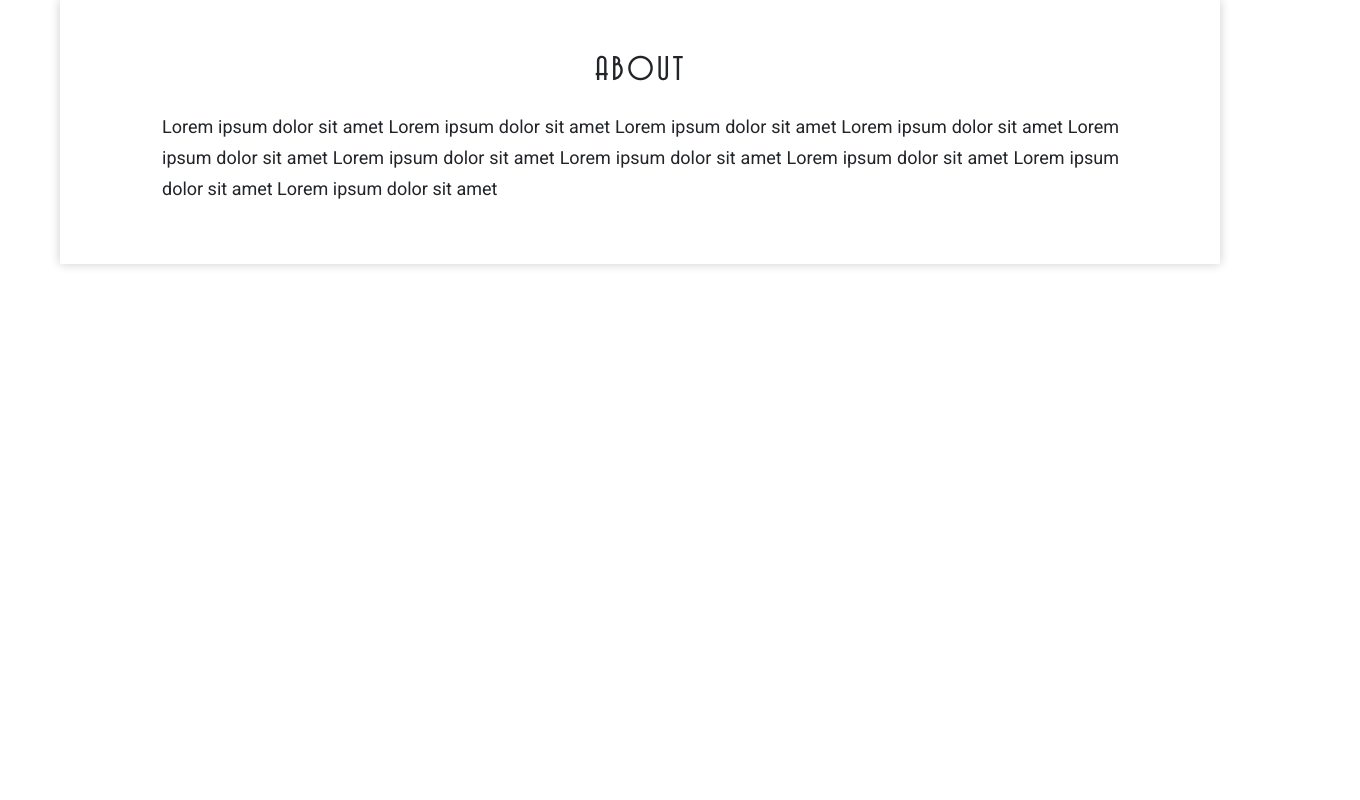
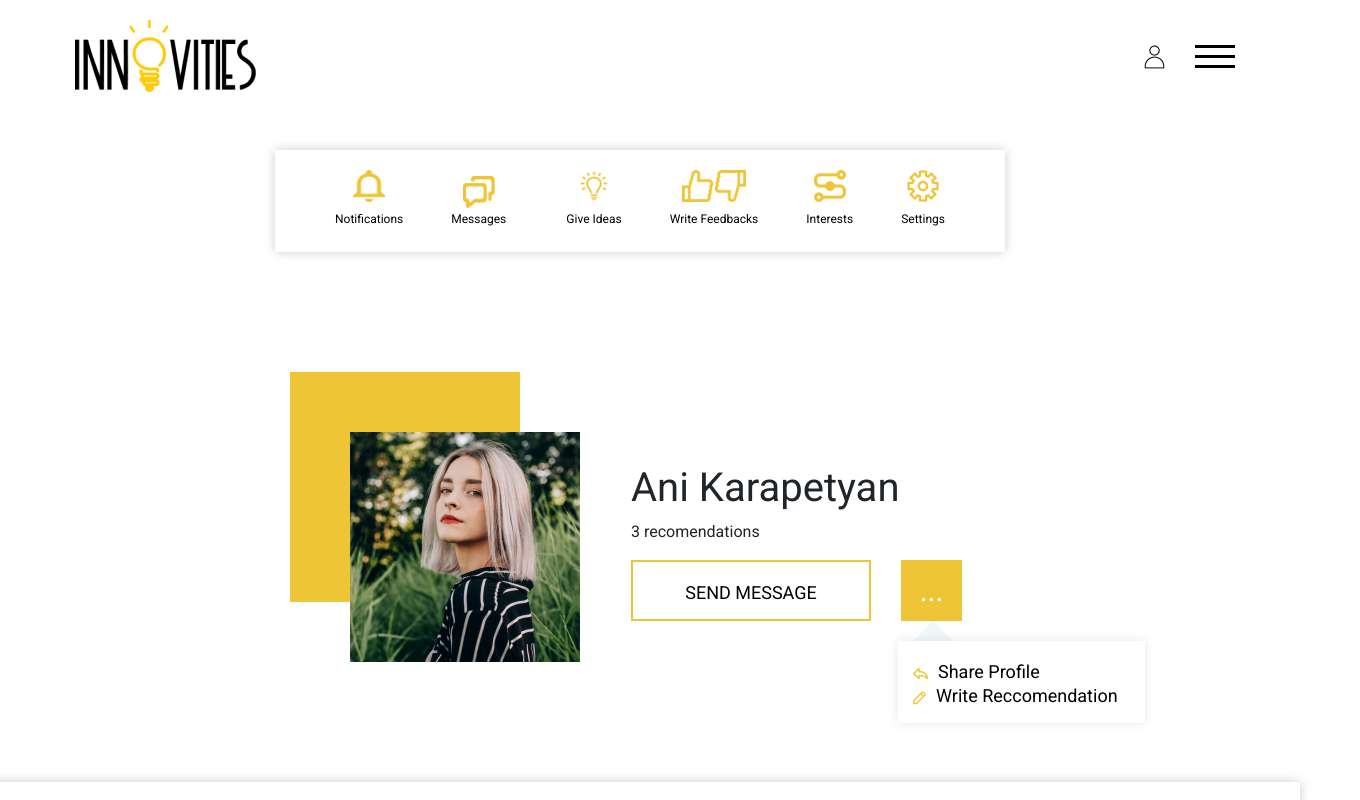
Before and after one commit to grigor-aramyan/generAItor, a React app: page / in a window 1280 px wide. Shown: the top 800 px of the page, 1360 px wide, since content can reach past the window. Built offline with nearby package versions, Linux system fonts and the light colour scheme.

Commit message:
not completed

```diff
--- a/public/css/styles.css
+++ b/public/css/styles.css
@@ -793,7 +793,7 @@
 .main-menu {
   width:779px;
   max-width:100%;
-  margin:150px auto 120px auto;
+  margin:150px auto 0px auto;
   box-shadow: 0px 0px 10px rgba(0, 0, 0, 0.2);
   padding:20px 30px 20px 30px;
 }
@@ -943,7 +943,10 @@
   background: #ffffff;
   padding: 20px 15px 20px 15px;
   margin-left: 267px;
+  box-sizing: border-box;
   box-shadow: 0px 0px 10px rgba(0, 0, 0, 0.1);
+  position: absolute;
+  z-index: 100;
 }
 .sitting-text {
   font-size: 18px;
@@ -1076,10 +1079,13 @@ margin-right: 30px;
 
 }
 .about-prof {
-  width:100%;
+  width:1320px;
   height:264px;
   box-shadow: 0px 0px 10px rgba(0, 0, 0, 0.2);
   padding:60px 101px 60px 102px;
+  margin: 120px auto;
+  position: relative;
+  z-index: 1;
 }
 .about-prof h2 {
   font-family: Avenida Std;
@@ -1098,6 +1104,6 @@ margin-right: 30px;
   font-weight: normal;
   font-size: 18px;
   line-height: 31px;
-  text-align: justify;
+  text-align: center;
 }
 /* End About Profiles  */
--- a/src/components/profiles/orgProfile/OrgProfileActions.js
+++ b/src/components/profiles/orgProfile/OrgProfileActions.js
@@ -16,7 +16,7 @@ export default class OrgProfileActions extends Component {
           <div className="col-10 offset-1 col-lg-8 offset-lg-2 div-wrapper d-flex justify-content-center align-items-center">
             <div className="links-wrapper d-flex">
               <div className="write-feedback-btn-wrapper">
-                <Link to={'/'} className="feedback-link">
+                <Link to="/" className="feedback-link">
                   WRITE FEEDBACK
                 </Link>
               </div>
@@ -24,7 +24,7 @@ export default class OrgProfileActions extends Component {
                 <span>OR</span>
               </div>
               <div className="give-idea-btn-wrapper">
-                <Link to={'/'} className="idea-link">
+                <Link to="/" className="idea-link">
                   GIVE IDEA
                 </Link>
               </div>
--- /dev/null
+++ b/src/components/profiles/userProfile/UserProfile.js
@@ -0,0 +1,51 @@
+import React, { Component } from 'react';
+import Header from '../../Header'
+import UserProfileMain from './UserProfileMain'
+import MainMenu from '../MainMenu'
+import AboutProfiles from '../AboutProfiles'
+import Footer from '../../Footer'
+
+export default class UserProfile extends Component {
+    render(){
+        return(
+            <div>
+                <div className="container-fluid">
+                    <div className="row">
+                        <div className="col-12">
+                            <Header/>
+                        </div>
+                    </div>
+                </div>
+                <div className="container">
+                    <div className="row">
+                        <div className="col-8 offset-2 col-lg-8 offset-lg-2 d-flex justify-content-center align-items-center">
+                            <MainMenu/>
+                        </div>
+                    </div>
+                </div>
+                <div className="container">
+                    <div className="row">
+                        <div className="col-10 offset-1 col-lg-8 offset-lg-2  d-flex justify-content-center align-items-center">
+                            <UserProfileMain name = "Ani" surname = "Karapetyan" recomendations = {3} isLogged = {true}/>
+                        </div>
+                    </div>
+                </div>
+                <div className="container">
+                    <div className="row">
+                        <div className="col-10 offset-1 col-lg-8 offset-lg-2  d-flex justify-content-center align-items-center">
+                            <AboutProfiles/>
+                        </div>
+                    </div>
+                </div>
+                <div className="container-fluid">
+                    <div className="row">
+                        <div className="col-10 offset-1 col-lg-10 offset-lg-1  d-flex justify-content-center align-items-center">
+                            <Footer/>
+                        </div>
+                    </div>
+                </div>
+            </div>
+
+        )
+    }
+}
--- a/src/index.js
+++ b/src/index.js
@@ -13,13 +13,14 @@ import OrgProfileMain from './components/profiles/orgProfile/OrgProfileMain';
 import OrgProfileActions from './components/profiles/orgProfile/OrgProfileActions';
 import MainMenu from './components/profiles/MainMenu';
 import AboutProfiles from './components/profiles/AboutProfiles';
+import UserProfile from './components/profiles/userProfile/UserProfile'
 
 ReactDOM.render(
   <Provider store={store}>
     <Router>
       <Route path="/">
         <Switch>
-          <Route exact path="/" component={AboutProfiles} />
+          <Route exact path="/" component={UserProfile} />
           <Route
             path="/*"
             render={() => {
```
